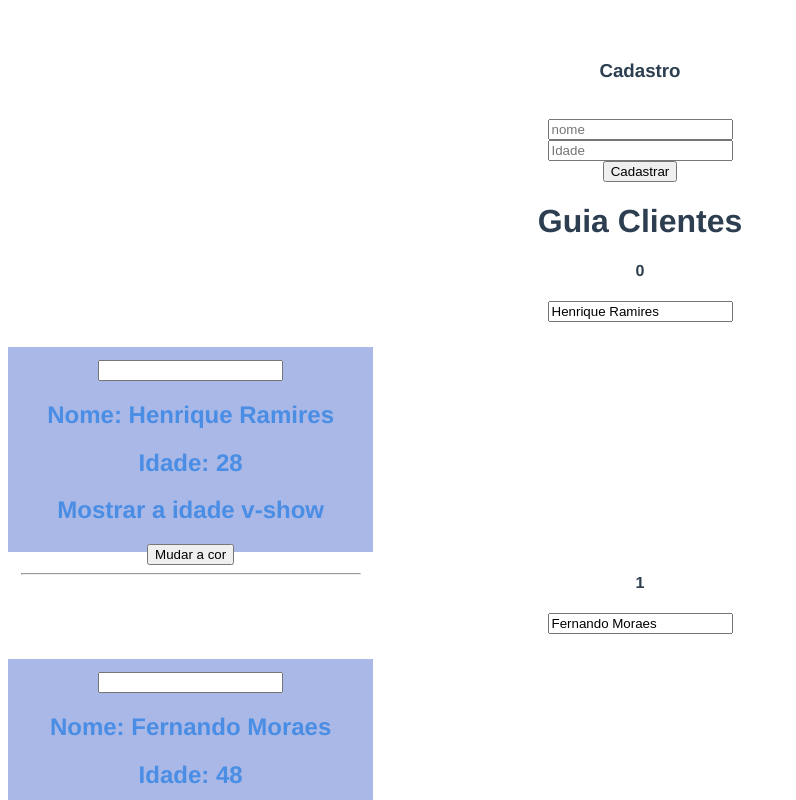
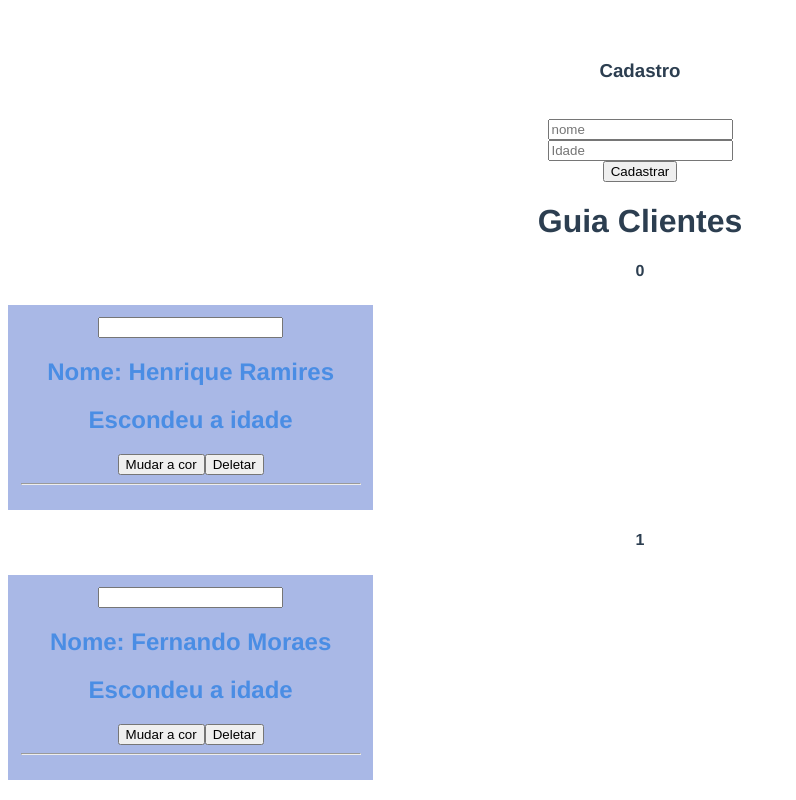
Before and after one commit to all-projects-vue-js/first-project, a Vue app: page / in a window 1280 px wide. Shown: the top 800 px of the page, without its empty margins (0-796 px from the left). Built offline with nearby package versions, Linux system fonts and the light colour scheme.

Commit message:
Emissão de eventos.

```diff
--- a/src/App.vue
+++ b/src/App.vue
@@ -8,8 +8,7 @@
     <h1>Guia Clientes</h1>
     <div v-for="(cliente, index) in clientes" :key="cliente.id">
       <h4>{{ index }}</h4>
-      <input type="text" v-model="cliente.nome" />
-      <Cliente :cliente="cliente" :showIdade="true" />
+      <Cliente :cliente="cliente" @meDelete="deletarUsuario($event)" />
     </div>
   </div>
 </template>
@@ -65,6 +64,15 @@ export default {
         this.idadeField = "";
       }
     },
+    deletarUsuario: function ($event) {
+      console.log("Recebendo evento");
+      console.log($event.idCoCliente);
+      $event.component.testar();
+
+      var id = $event.idCoCliente;
+      var novoArray = this.clientes.filter((cliente) => cliente.id != id);
+      this.clientes = novoArray;
+    },
   },
 };
 </script>
--- a/src/components/Cliente.vue
+++ b/src/components/Cliente.vue
@@ -6,6 +6,7 @@
     <h2 v-else>Escondeu a idade</h2>
     <h2 v-show="showIdade">Mostrar a idade v-show</h2>
     <button @click="mudarCor($event)">Mudar a cor</button>
+    <button @click="emirtirEventoDelete()">Deletar</button>
     <hr />
   </div>
 </template>
@@ -25,6 +26,14 @@ export default {
     mudarCor: function ($event) {
       console.log($event);
       this.isPremium = !this.isPremium;
+    },
+    emirtirEventoDelete: function () {
+      console.log("Emitindo do filho!");
+      this.$emit("meDelete", { idCoCliente: this.cliente.id, component: this });
+    },
+    testar: function () {
+      console.log("Testando para valer!");
+      alert("Isso é um alert!");
     },
   },
 };
```
